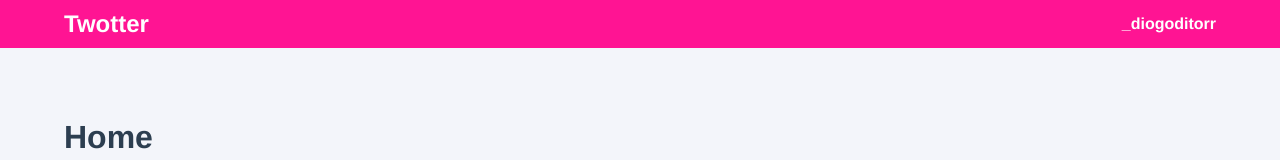
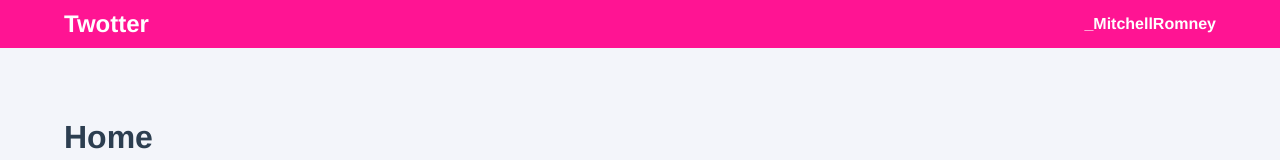
Before and after one commit to diogoditorr/twotter-tutorial, a Vue app: page / in a window 1280 px wide. Shown: the top 160 px of the page. Built offline with nearby package versions, Linux system fonts and the light colour scheme.

Commit message:
Chapter 9

```diff
--- a/src/App.vue
+++ b/src/App.vue
@@ -6,8 +6,8 @@
                     Twotter
                 </div>
             </router-link>
-            <div class="navigation__user">
-                {{ state.user.username }}
+            <div class="navigation__user" v-if="user">
+                {{ user.username }}
             </div>
         </nav>
         <router-view/>
@@ -15,19 +15,17 @@
 </template>
 
 <script>
-import { reactive } from 'vue';
+import { useStore } from 'vuex';
+import { computed } from 'vue';
 
 export default {
     name: 'App',
     setup() {
-        const state = reactive({
-            user: {
-                username: '_diogoditorr'
-            }
-        })
+        const store = useStore();
+        const user = computed(() => store.state.User.user)
 
         return {
-            state
+            user
         }
     }
 }
--- a/src/main.js
+++ b/src/main.js
@@ -1,5 +1,6 @@
 import { createApp } from 'vue'
 import App from './App.vue'
 import router from './router'
+import store from './store'
 
-createApp(App).use(router).mount('#app')
+createApp(App).use(store).use(router).mount('#app')
--- a/src/router/index.js
+++ b/src/router/index.js
@@ -1,4 +1,6 @@
 import { createRouter, createWebHistory } from 'vue-router'
+import store from '../store'
+import { users } from '../assets/users'
 import Home from '../views/Home.vue'
 import Admin from '../views/Admin.vue'
 import UserProfile from '../views/UserProfile.vue'
@@ -30,6 +32,12 @@ const router = createRouter({
 })
 
 router.beforeEach(async (to, from, next) => {
+    const user = store.state.User.user;
+
+    if (!user) {
+        await store.dispatch('setUser', users[0])
+    }
+
     const isAdmin = false;
     const requiresAdmin = to.matched.some(record => record.meta.requiresAdmin);
 
--- /dev/null
+++ b/src/store/User.js
@@ -0,0 +1,21 @@
+export const UserModule = {
+    namespace: true,
+    state: {
+        user: null
+    },
+
+    // Mutations are functions that effect the STATE.
+    mutations: {
+        SET_USER(state, user) {
+            state.user = user;
+        }
+    },
+
+    // Actions are functions that you call throughtout your
+    // application that call mutations.
+    actions: {
+        setUser({ commit }, user) {
+            commit('SET_USER', user);
+        }
+    }
+}
--- /dev/null
+++ b/src/store/index.js
@@ -0,0 +1,11 @@
+import { createStore } from 'vuex'
+import { UserModule } from './User'
+
+export default createStore({
+    state: {},
+    mutations: {},
+    actions: {},
+    modules: {
+        User: UserModule
+    }
+})
```
Also changed, not shown: package.json (+7 -5 lines), 1 other file (tests, documents, lock files or other folders).
